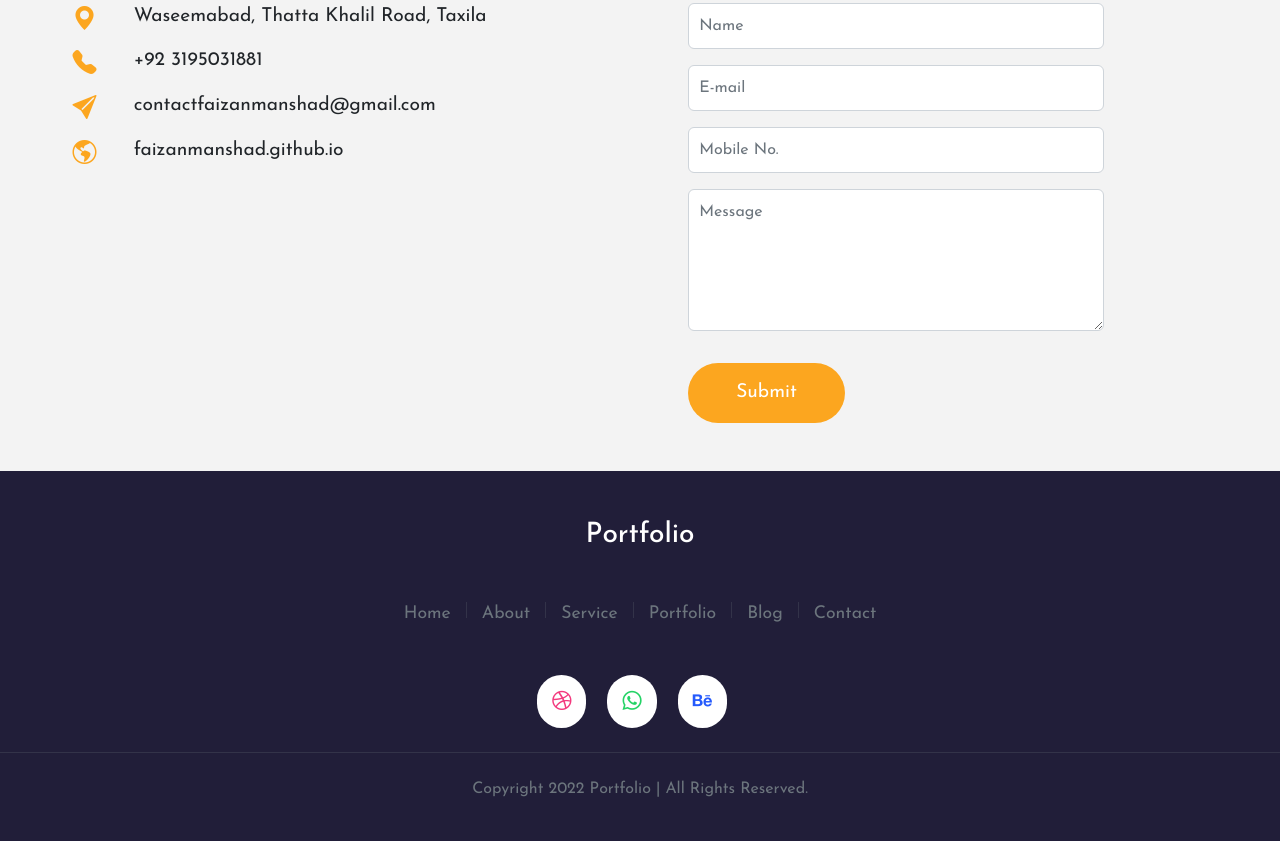
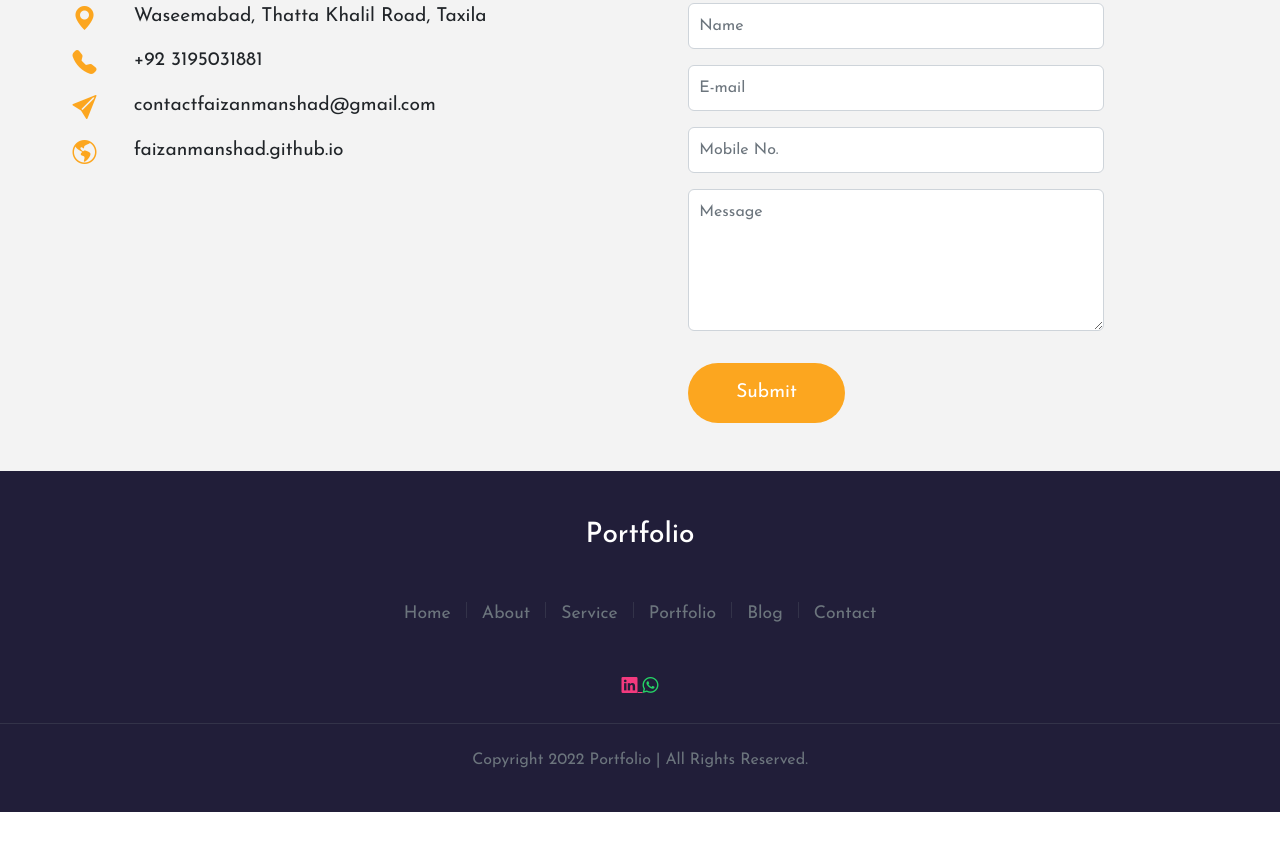
Before and after one commit to faizanmanshad/faizanmanshad.github.io, a plain HTML site: page index.html in a window 1280 px wide. Shown: the part 4480-5321 px from the top of the page. After the commit the page ends 5292 px from the top, so only its background shows below. Drawn offline with nearby package versions, Linux system fonts and the light colour scheme.

Commit message:
Update index.html

```diff
--- a/index.html
+++ b/index.html
@@ -874,15 +874,13 @@
         <a href="#contact">Contact</a>
       </div>
       <div class="social-links mt-5" data-aos="fade-up">
-        <button href="" class="rounded-pill dribble">
-          <i class="bi bi-dribbble"></i>
-        </button>
-        <button href="" class="rounded-pill whatsapp">
-          <i class="bi bi-whatsapp"></i>
-        </button>
-        <button href="" class="rounded-pill behance">
-          <i class="bi bi-behance"></i>
-        </button>
+  <a href="https://www.linkedin.com/in/faizanawans" target="_blank" class="rounded-pill dribble">
+    <i class="bi bi-linkedin"></i>
+  </a>
+  <a href="https://wa.me/923195031881" target="_blank" class="rounded-pill whatsapp">
+    <i class="bi bi-whatsapp"></i>
+  </a>
+
       </div>
       <hr class="text-muted my-4" />
 
```
